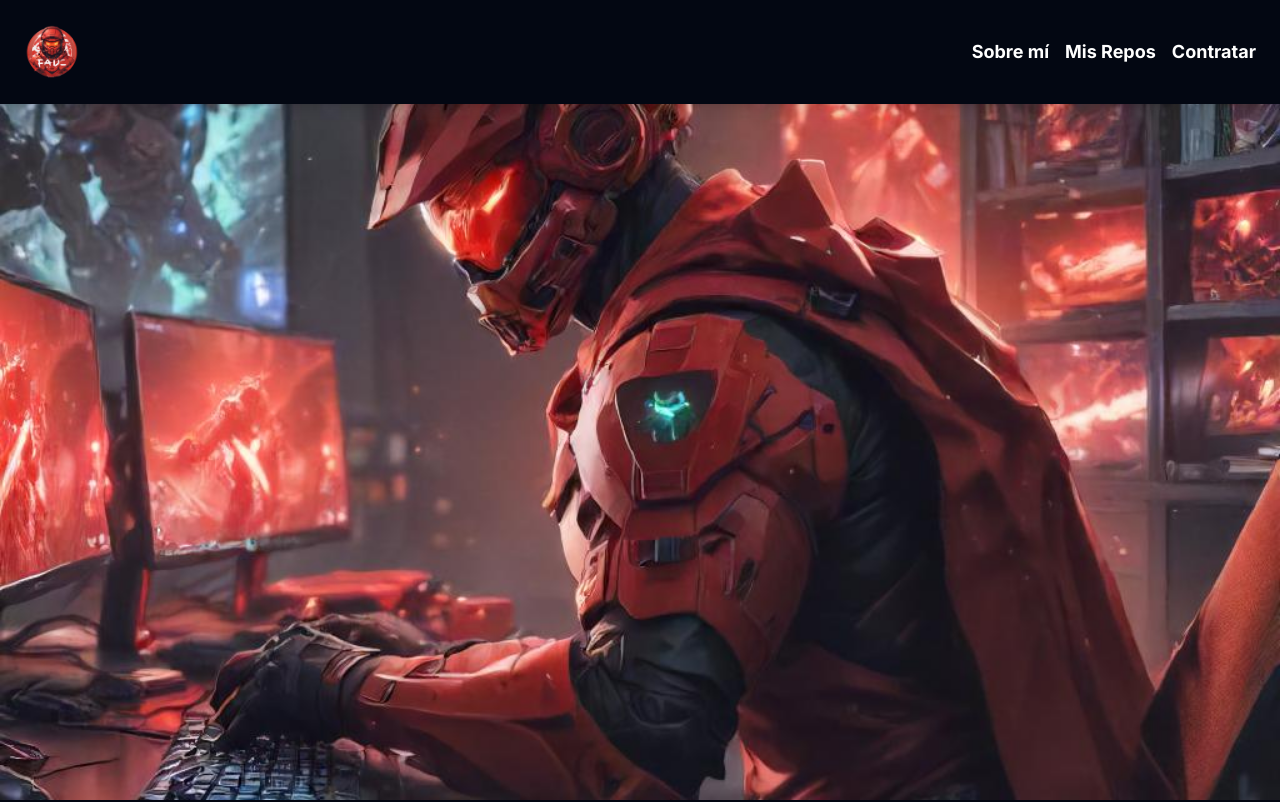
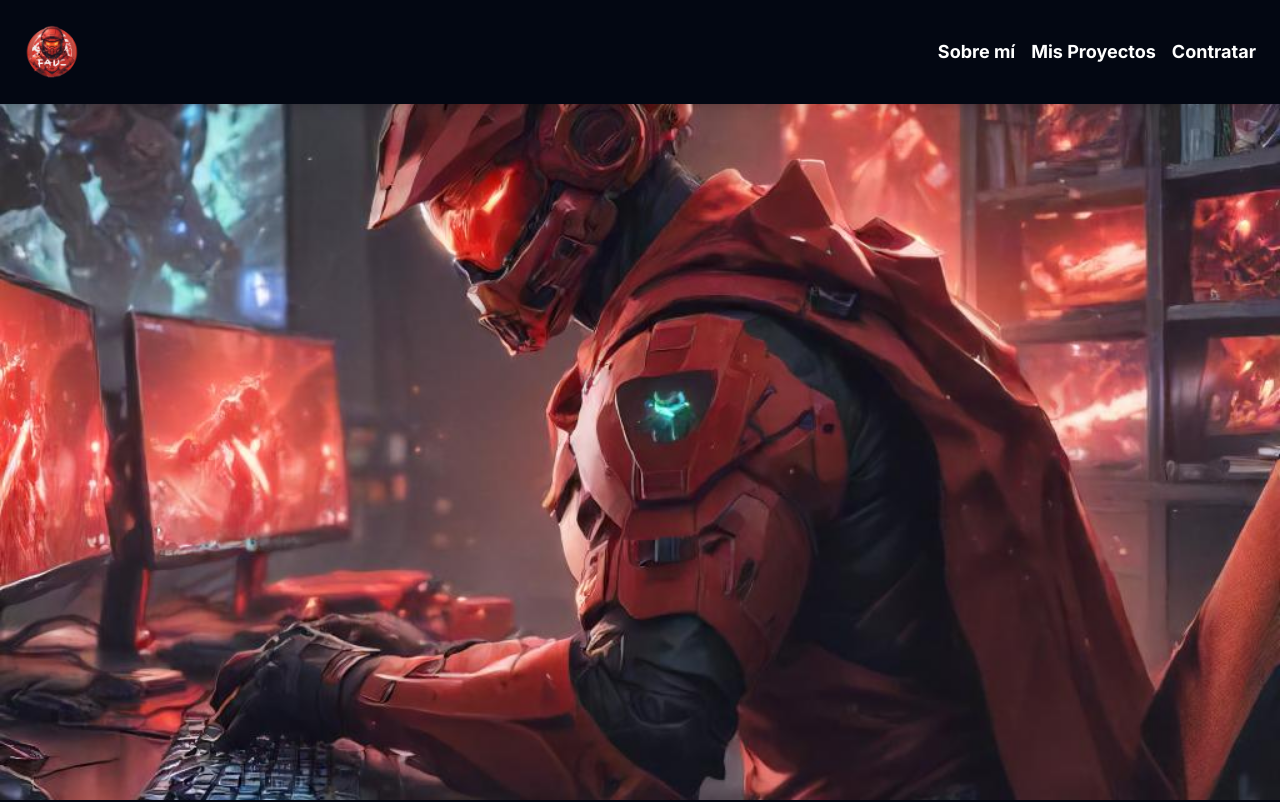
Before and after one commit to FABRI9CM/fabriexamen1, a Next.js app: page / in a window 1280 px wide. Shown: the top 802 px of the page. Built offline with nearby package versions, Linux system fonts and the light colour scheme.

Commit message:
modificacion
se modifico el header

```diff
--- a/app/components/header.tsx
+++ b/app/components/header.tsx
@@ -21,7 +21,7 @@ const Header = (): JSX.Element => {
             Sobre mí
           </Link>
           <Link href="/user/edit" className="hover:text-red-500 text-lg font-bold">
-            Mis Repos
+            Mis Proyectos
           </Link>
           <a
             href="https://www.instagram.com/cast_fxbr1?igsh=MWN5N3R2NW5weWw3aw%3D%3D&utm_source=qr"
```
